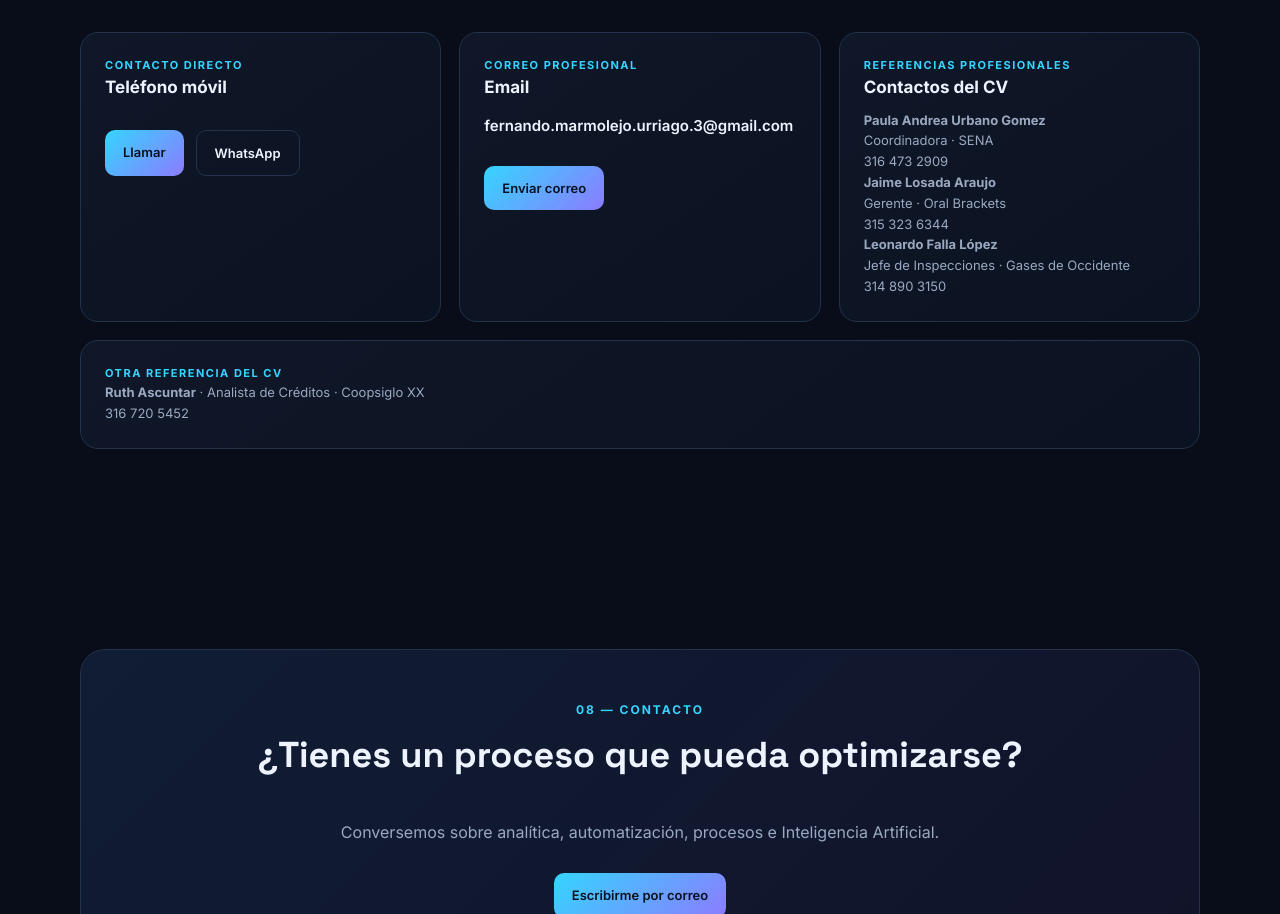
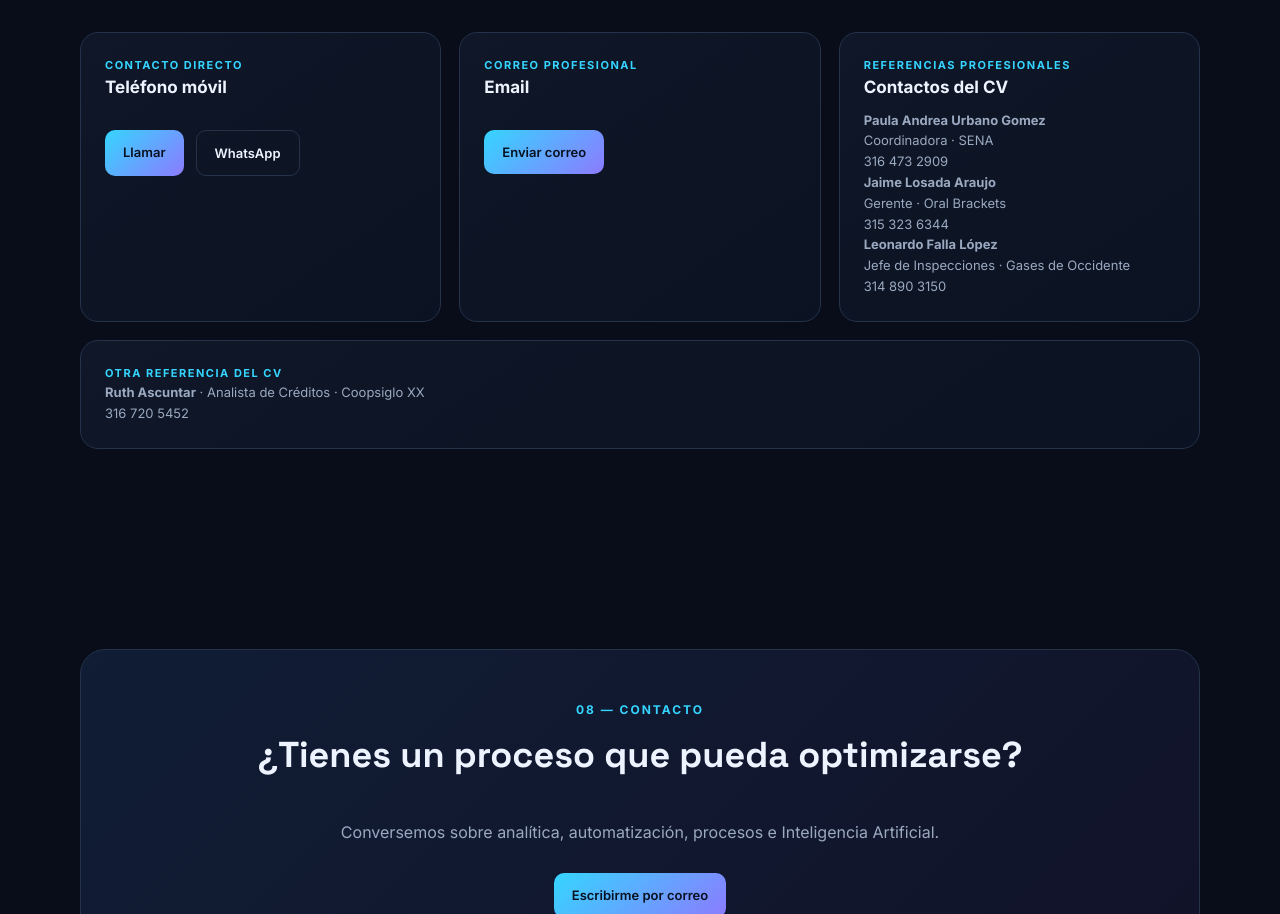
Before and after one commit to fernandomarmolejourriago3-cmd/portafoliofernando, a plain HTML site: page index.html in a window 1280 px wide. Shown: the part 4556-5470 px from the top of the page. Drawn offline with Linux system fonts and the light colour scheme.

Commit message:
Remove email address from index.html
Removed email address from the card section.

```diff
--- a/index.html
+++ b/index.html
@@ -148,7 +148,6 @@ footer{padding:30px 0;color:#718098;border-top:1px solid var(--line);font-size:1
      <div class="kicker">CORREO PROFESIONAL</div>
      <h3>Email</h3>
      <p style="font-size:15px;color:#eef4ff;font-weight:600;margin-top:12px;word-break:break-word">
-       fernando.marmolejo.urriago.3@gmail.com
      </p>
      <div class="actions"><a class="btn primary" href="mailto:fernando.marmolejo.urriago.3@gmail.com">Enviar correo</a></div>
    </div>
```
